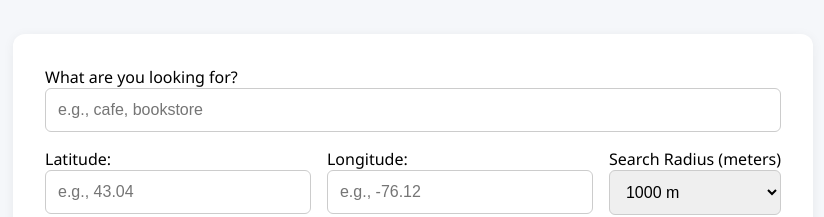
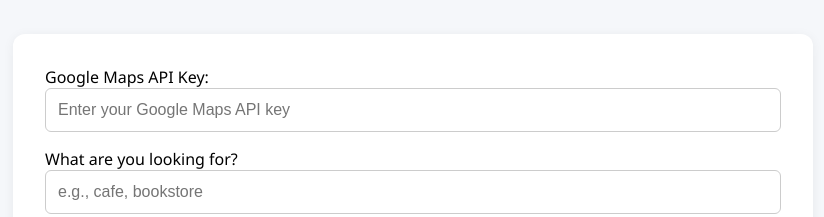
Before and after one commit to srikargade1/local-recommendation, a React (Create React App) app in the folder frontend/: page / in a window 1280 px wide. Shown: the part 172-389 px from the top of the page, without its empty margins (227-1051 px from the left). Built offline with nearby package versions, Linux system fonts and the light colour scheme; no server answers.

Commit message:
MVP DONE

```diff
--- a/frontend/src/App.js
+++ b/frontend/src/App.js
@@ -6,6 +6,7 @@
 import { useEffect } from "react";
 
 function App() {
+  const [apiKey, setApiKey] = useState("");
   const [prompt, setPrompt] = useState("");
   const [lat, setLat] = useState("");
   const [lon, setLon] = useState("");
@@ -32,7 +33,7 @@
       }
     }, []);
 
-
+  /*"https://backend-wegy.onrender.com/places" "http://127.0.0.1:5000/places"*/
   const handleSubmit = async (e) => {
     e.preventDefault();
     setLoading(true);
@@ -45,7 +46,7 @@
             prompt,
             lat: parseFloat(lat),
             lon: parseFloat(lon),
-            gmaps_api_key: process.env.REACT_APP_GMAPS_API_KEY,
+            gmaps_api_key: apiKey,
             max_walk_minutes: maxWalk ? parseInt(maxWalk) : null,
             max_drive_minutes: maxDrive ? parseInt(maxDrive) : null,
             exclude_chains: excludeChains,
@@ -84,6 +85,8 @@
           setMustBeOpen={setMustBeOpen}
           radiusMeters={radiusMeters}
           setRadiusMeters={setRadiusMeters}
+          apiKey={apiKey}
+          setApiKey={setApiKey}
       />
       <PlaceList
         results={results}
--- a/frontend/src/Components/SearchForm.jsx
+++ b/frontend/src/Components/SearchForm.jsx
@@ -18,10 +18,24 @@
   mustBeOpen,
   setMustBeOpen,
   radiusMeters,
-  setRadiusMeters
+  setRadiusMeters,
+  apiKey,
+  setApiKey
 }) {
   return (
     <form onSubmit={handleSubmit} className="search-form">
+      <div>
+        <label>
+          Google Maps API Key:
+          <input
+            type="text"
+            value={apiKey}
+            onChange={(e) => setApiKey(e.target.value)}
+            placeholder="Enter your Google Maps API key"
+          />
+        </label>
+      </div>
+
       <div>
         <label>
           What are you looking for?
@@ -116,8 +130,6 @@
         </div>
       </div>
 
-
-
       <button type="submit" disabled={loading}>
         {loading ? "Searching..." : "Search"}
       </button>
```
Lines whose indentation alone changed are shown as unchanged.
